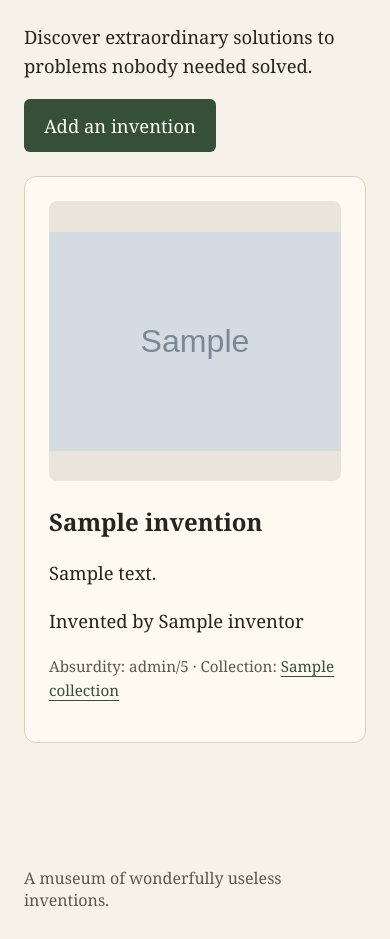
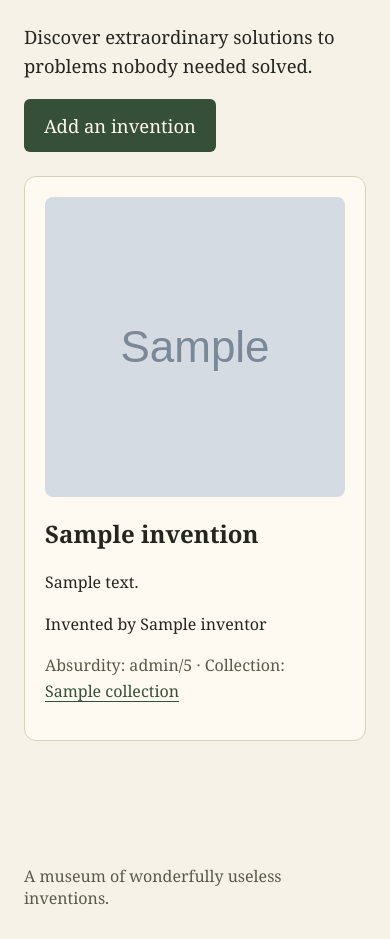
Before and after one commit to RalitsaZhekova/odditorium, a Django app: template templates/inventions/invention_list.html in a window 390 px wide. Shown: the part 321-1260 px from the top of the page. After the commit the page ends 1226 px from the top, so only its background shows below. Run offline with Django 5.2, Linux system fonts and the light colour scheme; the template is opened without the code that fills it: most values are stand-ins (such as "Sample title", 1, 10 or a date in 2020); grey boxes marked "Sample" are stand-in pictures.

Commit message:
Improve invention catalogue with responsive cards and image previews

```diff
--- a/static/css/site.css
+++ b/static/css/site.css
@@ -140,23 +140,54 @@ textarea:focus-visible {
     background: #7d1c19;
 }
 
+.invention-grid {
+    display: grid;
+    grid-template-columns: repeat(auto-fit, minmax(min(100%, 280px), 1fr));
+    gap: 24px;
+    margin-top: 24px;
+}
+
+.invention-grid > .empty-state {
+    grid-column: 1 / -1;
+    margin-top: 0;
+}
+
+.invention-card {
+    min-width: 0;
+    margin-top: 0;
+    padding: 20px;
+    overflow-wrap: anywhere;
+}
+
 .invention-image {
     display: block;
     width: 100%;
-    height: 280px;
-    margin-bottom: 24px;
+    height: auto;
+    aspect-ratio: 1 / 1;
+    margin-bottom: 20px;
     border-radius: 8px;
-    background: #eae5da;
-    object-fit: contain;
+    object-fit: cover;
+    object-position: center;
 }
 
 .invention-image-placeholder {
     display: grid;
     place-items: center;
-    border: 1px dashed #8a8578;
     box-sizing: border-box;
+    padding: 20px;
+    border: 1px dashed #b7ad98;
+    background: #eee6d6;
     color: #59594b;
+    text-align: center;
     font-style: italic;
+}
+
+.invention-card h2 {
+    font-size: 1.5rem;
+}
+
+.invention-card p {
+    font-size: 1rem;
 }
 
 .form-field input[type="file"] {
--- a/templates/inventions/invention_list.html
+++ b/templates/inventions/invention_list.html
@@ -13,6 +13,7 @@
         </a>
     </p>
 
+    <div class="invention-grid">
         {% for invention in inventions %}
             {% include 'inventions/invention_card.html' with invention=invention only %}
         {% empty %}
@@ -21,4 +22,5 @@
                 <p>Add the first invention and give visitors something to wonder about.</p>
             </section>
         {% endfor %}
+    </div>
 {% endblock %}
```
Lines whose indentation alone changed are shown as unchanged.
